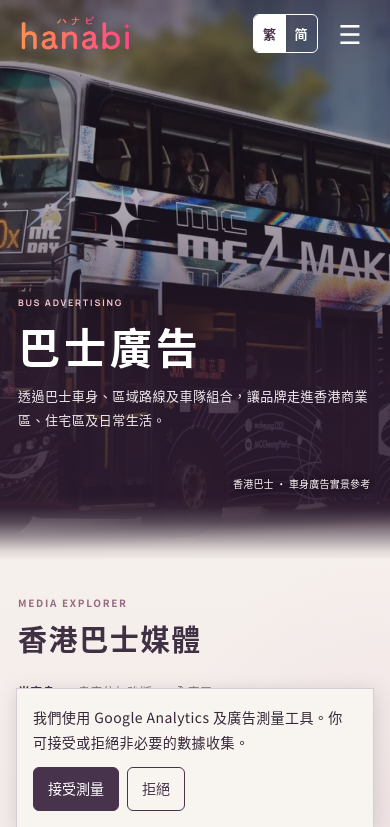
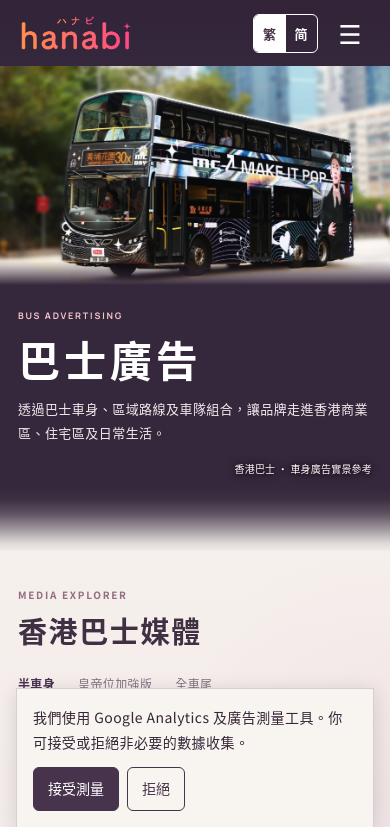
Before and after one commit to meguri-ad-hk/hanabi, a plain HTML site: page media/bus-advertising.html in a window 390 px wide. Shown: the top 827 px of the page. Drawn offline with Linux system fonts and the light colour scheme.

Commit message:
updated hero image focal

```diff
--- a/assets/css/media-e37c94ec.css
+++ b/assets/css/media-e37c94ec.css
@@ -1540,16 +1540,21 @@ html{scroll-padding-top:94px;}
 
 @media (max-width:740px){
 
+/* Mobile art direction: spatial immersion or protected media subject. */
 .border-detail .border-page .bp-hero{min-height:560px;align-items:flex-end;}
+.border-detail .border-page .bp-hero[data-image-treatment="subject"]{--hero-mobile-header:66px;--hero-mobile-image-height:56.25vw;min-height:0;display:block;padding-top:calc(var(--hero-mobile-header) + var(--hero-mobile-image-height));}
 
 
 .border-detail .border-page .bp-hero-photo{inset:0;width:100%;height:100%;object-fit:cover;object-position:var(--hero-mobile-focus,50%) center;}
+.border-detail .border-page .bp-hero[data-image-treatment="subject"] .bp-hero-photo{inset:var(--hero-mobile-header) 0 auto;width:100%;height:var(--hero-mobile-image-height);object-fit:contain;object-position:center;}
 
 
 .border-detail .border-page .bp-hero-shade{background:linear-gradient(180deg,rgba(36,21,39,.54) 0%,rgba(42,25,44,.34) 35%,rgba(46,27,49,.83) 68%,rgba(44,26,47,.91) 100%);}
+.border-detail .border-page .bp-hero[data-image-treatment="subject"] .bp-hero-shade{inset:calc(var(--hero-mobile-header) + var(--hero-mobile-image-height) - 24px) 0 auto;height:24px;background:linear-gradient(180deg,transparent,#35283c);}
 
 
 .border-detail .border-page .bp-hero-inner{padding-top:152px;padding-bottom:128px;}
+.border-detail .border-page .bp-hero[data-image-treatment="subject"] .bp-hero-inner{padding-top:var(--space-lg);padding-bottom:var(--space-md);}
 
 
 .border-detail .border-page .bp-kicker{font-size:9px;margin-bottom:12px;}
@@ -1565,6 +1570,7 @@ html{scroll-padding-top:94px;}
 
 
 .border-detail .border-page .bp-hero-caption{bottom:69px;right:5%;font-size:10px;}
+.border-detail .border-page .bp-hero[data-image-treatment="subject"] .bp-hero-caption{position:relative;display:block;inset:auto;margin:0 var(--edge) 0;padding-bottom:76px;text-align:right;white-space:normal;}
 
 
 .border-detail .border-page .bp-body{padding-top:var(--mobile-hero-transition);padding-bottom:36px;}
```
